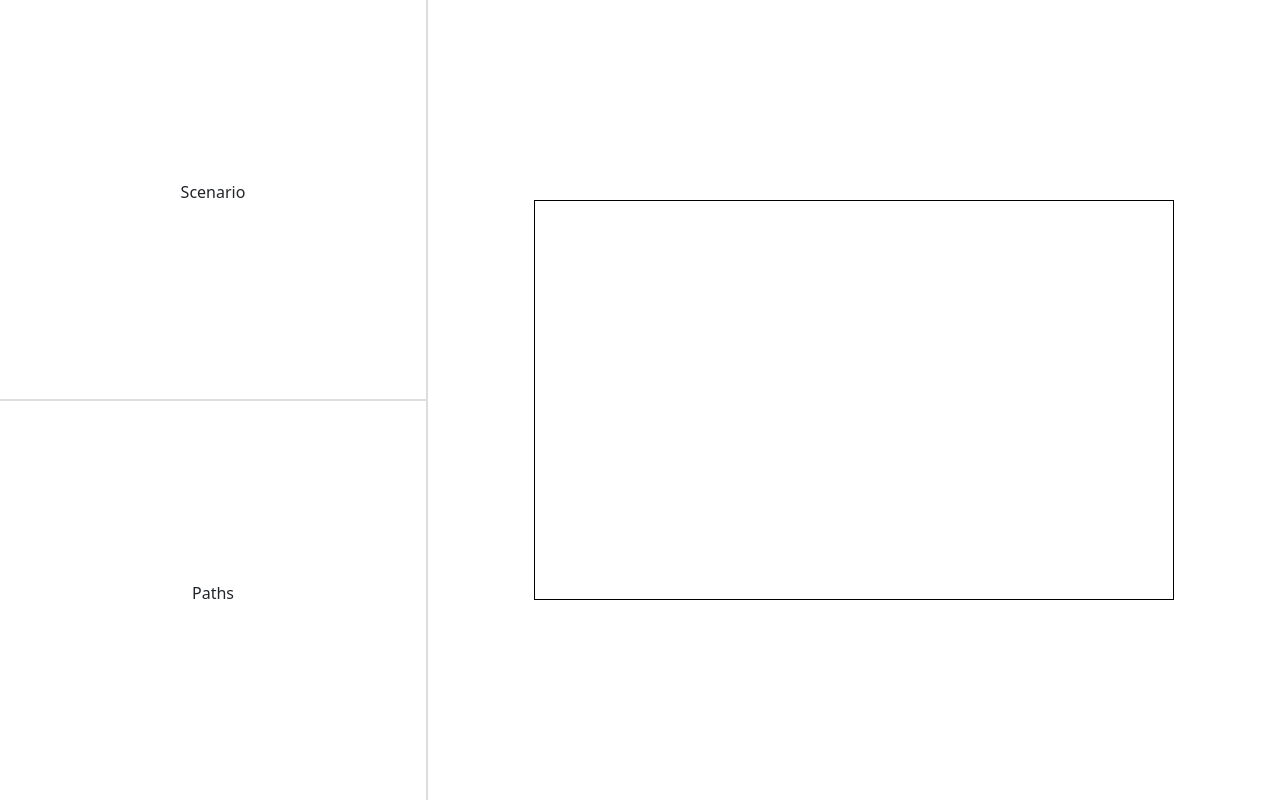
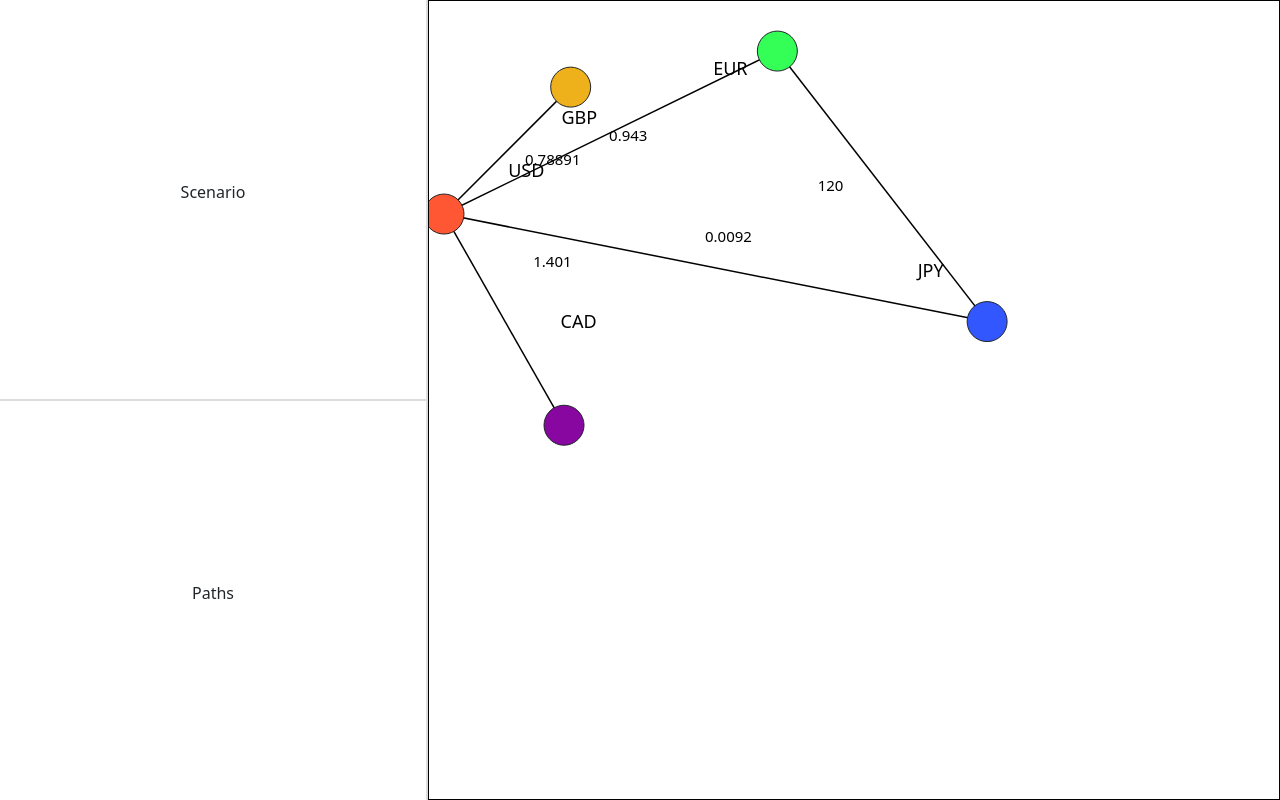
Before and after one commit to PabloTabilo/forex-market-opportunities, a React (Vite) app: page / in a window 1280 px wide. Built offline with nearby package versions, Linux system fonts and the light colour scheme.

Commit message:
feat: MVC for graph part

```diff
--- a/src/App.css
+++ b/src/App.css
@@ -8,6 +8,7 @@
     flex-direction: column;
     flex: 1;
     border-right: 2px solid #ddd;
+    width: 25%;
 }
 
 .scenario-container{
@@ -30,4 +31,5 @@
     display: flex;
     justify-content: center;
     align-items: center;
+    width: 75%;
 }
--- a/src/components/Area.tsx
+++ b/src/components/Area.tsx
@@ -1,132 +1,30 @@
-import * as d3 from "d3";
-import { useEffect, useRef, useState } from "react";
+import React, { useEffect, useRef, useState } from "react";
+import GraphController from "../controllers/GraphController";
 
-function Area(){
-  const [nodes, setNodes] = useState<{ x: number; y: number; id : number }[]>([]);
-  const [edges, setEdges] = useState<{ source: number; target: number }[]>([]);
-  const [selectedNodes, setSelectedNodes] = useState<number[]>([]); // Track selected nodes for edges
-
-  const svgRef = useRef<SVGSVGElement>(null);
-
-  const nodes_radius : number = 20;
+const Area: React.FC = () => {
+  const containerRef = useRef<HTMLDivElement>(null);
+  const [dimensions, setDimensions] = useState({ width: 640, height: 400 });
 
   useEffect(() => {
-    if (!svgRef.current) return;
+    if (!containerRef.current) return;
 
-    // Initialize the simulation with collision detection
-    const simulation = d3
-      .forceSimulation(nodes)
-      .force("charge", d3.forceManyBody().strength(-5))
-      .force(
-        "collision",
-        d3.forceCollide().radius(() => nodes_radius)
-      )
-      .on("tick", () => {
-        d3.select(svgRef.current)
-          .selectAll("circle")
-          .data(nodes)
-          .attr("cx", (d) => d.x)
-          .attr("cy", (d) => d.y);
+    // Resize observer to track dimensions of the container
+    const resizeObserver = new ResizeObserver((entries) => {
+      const entry = entries[0];
+      const { width, height } = entry.contentRect;
+      setDimensions({ width, height });
+    });
 
-        d3.select(svgRef.current)
-          .selectAll("line")
-          .data(edges)
-          .attr("x1", (d) => nodes.find((n) => n.id === d.source)?.x || 0)
-          .attr("y1", (d) => nodes.find((n) => n.id === d.source)?.y || 0)
-          .attr("x2", (d) => nodes.find((n) => n.id === d.target)?.x || 0)
-          .attr("y2", (d) => nodes.find((n) => n.id === d.target)?.y || 0);
-      });
+    resizeObserver.observe(containerRef.current);
 
-    return () => simulation.stop();
-  }, [nodes, edges]);
-
-  useEffect(() => {
-    if (!svgRef.current) return;
-
-    const svg = d3.select(svgRef.current);
-
-    // Drag event handlers
-    const drag = d3
-      .drag<SVGCircleElement, { x: number; y: number }>()
-      .on("start", (event, d) => {
-        d3.select(event.sourceEvent.target).attr("stroke", "red");
-      })
-      .on("drag", (event, d) => {
-        d.x = event.x;
-        d.y = event.y;
-        setNodes([...nodes]); // Update state to trigger re-render
-      })
-      .on("end", (event, d) => {
-        d3.select(event.sourceEvent.target).attr("stroke", "currentColor");
-      });
-
-    svg
-      .selectAll("circle")
-      .data(nodes)
-      .join("circle")
-      .attr("r", nodes_radius)
-      .attr("fill", "white")
-      .attr("stroke", "currentColor")
-      .call(drag); // Attach drag behavior
-  }, [nodes]);
-
-  const handleClick = (event: React.MouseEvent) => {
-    const [x, y] = d3.pointer(event, svgRef.current);
-
-    // Check if a node already exists at the clicked position
-    const clickedNode = nodes.find(
-      (node) => Math.hypot(node.x - x, node.y - y) < nodes_radius
-    );
-
-    if (clickedNode) {
-      // Add node to selectedNodes
-      setSelectedNodes((prev) => {
-        const newSelectedNodes = [...prev, clickedNode.id];
-        if (newSelectedNodes.length === 2) {
-          // Create an edge when two nodes are selected
-          setEdges([...edges, { source: newSelectedNodes[0], target: newSelectedNodes[1] }]);
-          return []; // Reset selectedNodes
-        }
-        return newSelectedNodes;
-      });
-    } else {
-      // Create a new node if no existing node is clicked
-      setNodes([...nodes, { x, y, id: nodes.length }]);
-    }
-  };
+    return () => resizeObserver.disconnect();
+  }, []);
 
   return (
-    <div>
-      <svg
-        ref={svgRef}
-        width={640}
-        height={400}
-        onClick={handleClick} // Node creation is now tied to clicks
-        style={{ border: "1px solid black" }}
-      >
-        {/* Render edges */}
-        <g>
-          {edges.map((edge, i) => (
-            <line
-              key={i}
-              stroke="black"
-              strokeWidth="1.5"
-              x1={nodes.find((n) => n.id === edge.source)?.x || 0}
-              y1={nodes.find((n) => n.id === edge.source)?.y || 0}
-              x2={nodes.find((n) => n.id === edge.target)?.x || 0}
-              y2={nodes.find((n) => n.id === edge.target)?.y || 0}
-            />
-          ))}
-        </g>
-        {/* Render nodes */}
-        <g fill="white" stroke="currentColor" strokeWidth="1.5">
-          {nodes.map((node, i) => (
-            <circle key={i} cx={node.x} cy={node.y} r={nodes_radius} />
-          ))}
-        </g>
-      </svg>
+    <div ref={containerRef} style={{ width: "100%", height: "100%" }}>
+      <GraphController width={dimensions.width} height={dimensions.height} />
     </div>
   );
-}
+};
 
 export default Area;
--- /dev/null
+++ b/src/components/GraphView.tsx
@@ -0,0 +1,118 @@
+import * as d3 from "d3";
+import React, {useEffect, useRef} from "react";
+import { Node, Edge } from "../models/GraphModel";
+
+
+
+interface GraphViewProps {
+  nodes: Node[];
+  edges: Edge[];
+  onNodeClick: (nodeId: number) => void;
+  width: number;
+  height: number;
+  mousePosition: { x: number; y: number };
+}
+
+const GraphView: React.FC<GraphViewProps> = ({ nodes, edges, onNodeClick, width, height, mousePosition }) => {
+  const nodeRadius = 20;
+  const svgRef = useRef<SVGSVGElement>(null);
+
+  useEffect(() => {
+    if (!svgRef.current) return;
+
+    // Initialize the simulation with collision detection
+    const simulation = d3
+      .forceSimulation(nodes)
+      .force("charge", d3.forceManyBody().strength(-100))
+      .force(
+        "collision",
+        d3.forceCollide().radius(() => nodeRadius)
+      )
+      .on("tick", () => {
+        d3.select(svgRef.current)
+          .selectAll("circle")
+          .data(nodes)
+          .attr("cx", (d) => d.x)
+          .attr("cy", (d) => d.y);
+
+        d3.select(svgRef.current)
+          .selectAll("line")
+          .data(edges)
+          .attr("x1", (d) => nodes.find((n) => n.id === d.source)?.x || 0)
+          .attr("y1", (d) => nodes.find((n) => n.id === d.source)?.y || 0)
+          .attr("x2", (d) => nodes.find((n) => n.id === d.target)?.x || 0)
+          .attr("y2", (d) => nodes.find((n) => n.id === d.target)?.y || 0);
+      });
+
+    return () => simulation.stop();
+  }, [nodes, edges]);
+
+  return (
+    <svg
+    ref={svgRef}
+    width={width}
+    height={height}
+    style={{ border: "1px solid black" }}>
+      {/* Render edges */}
+      <g>
+        {edges.map((edge, i) => {
+          const source = nodes.find((node) => node.id === edge.source);
+          const target = nodes.find((node) => node.id === edge.target);
+          const formattedLabel = parseFloat(edge.label);
+          return (
+            source &&
+            target && (
+              <g key={i}>
+                <line
+                  x1={source.x}
+                  y1={source.y}
+                  x2={target.x}
+                  y2={target.y}
+                  stroke="black"
+                  strokeWidth="1.5"
+                />
+                {/* Edge label */}
+                <text
+                  x={(source.x + target.x) / 2}
+                  y={(source.y + target.y) / 2 - 10}
+                  textAnchor="middle"
+                  fontSize="15px"
+                  fill="black"
+                >
+                  {formattedLabel}
+                </text>
+              </g>
+            )
+          );
+        })}
+      </g>
+      {/* Render nodes */}
+      <g>
+        {nodes.map((node) => (
+          <g key={node.id}>
+            <circle
+              cx={node.x}
+              cy={node.y}
+              r={nodeRadius}
+              fill={node.color}
+              stroke="currentColor"
+              onClick={() => onNodeClick(node.id)}
+            />
+            {/* Node label */}
+            <text
+              x={node.x}
+              y={node.y - nodeRadius - 5}
+              textAnchor="middle"
+              fontSize="18px"
+              fill="black"
+            >
+              {node.label}
+            </text>
+          </g>
+        ))}
+      </g>
+    </svg>
+  );
+};
+
+export default GraphView;
--- /dev/null
+++ b/src/controllers/GraphController.tsx
@@ -0,0 +1,67 @@
+import React, { useState } from "react";
+import GraphView from "../components/GraphView";
+import { GraphModel, Node, Edge } from "../models/GraphModel";
+
+interface GraphControllerProps {
+  width: number;
+  height: number;
+}
+
+// we can start with USD
+const initialNodes: Node[] = [
+  { id: 0, x: 100, y: 200, label: "USD", color: "#FF5733" },
+  { id: 1, x: 300, y: 100, label: "EUR", color: "#33FF57" },
+  { id: 2, x: 500, y: 300, label: "JPY", color: "#3357FF" },
+  { id: 3, x: 150, y: 150, label: "GBP", color : `#${Math.floor(Math.random() * 16777215).toString(16)}`},
+  { id: 4, x: 150, y: 350, label: "CAD", color : `#${Math.floor(Math.random() * 16777215).toString(16)}`},
+];
+
+const initialEdges: Edge[] = [
+  { source: 0, target: 1, label: "0.943" },
+  { source: 0, target: 3, label: "0.78891" },
+  { source: 0, target: 4, label: "1.401" },
+  { source: 1, target: 2, label: "120" },
+  { source: 2, target: 0, label: "0.0092" },
+];
+
+const GraphController: React.FC<GraphControllerProps> = ({ width, height }) => {
+  const [graph] = useState(new GraphModel(initialNodes, initialEdges));
+  const [selectedNodes, setSelectedNodes] = useState<number[]>([]);
+  const [mousePosition, setMousePosition] = useState({ x: 0, y: 0 });
+
+  const handleNodeClick = (nodeId: number) => {
+    setSelectedNodes((prev) => {
+      const newSelected = [...prev, nodeId];
+      if (newSelected.length === 2) {
+        const [source, target] = newSelected;
+        const label = prompt("Enter exchange rate:") || "";
+        graph.addEdge(source, target, label);
+        setSelectedNodes([]);
+      }
+      return newSelected;
+    });
+  };
+
+  const handleMouseMove = (event: React.MouseEvent) => {
+    const rect = (event.target as SVGSVGElement).getBoundingClientRect();
+    setMousePosition({
+      x: event.clientX - rect.left,
+      y: event.clientY - rect.top,
+    });
+  };
+
+  return (
+    <div onMouseMove={handleMouseMove}>
+      <GraphView
+        nodes={graph.getNodes()}
+        edges={graph.getEdges()}
+        onNodeClick={handleNodeClick}
+        width={width}
+        height={height}
+        mousePosition={mousePosition}
+      />
+    </div>
+  );
+};
+
+export default GraphController;
--- /dev/null
+++ b/src/models/GraphModel.ts
@@ -0,0 +1,45 @@
+export interface Node {
+    id: number;
+    x: number;
+    y: number;
+    label: string;
+    color: string;
+  }
+
+  export interface Edge {
+    source: number;
+    target: number;
+    label: string; // Exchange rate
+  }
+
+  export class GraphModel {
+    nodes: Node[] = [];
+    edges: Edge[] = [];
+
+    constructor(initialNodes: Node[], initialEdges: Edge[]) {
+      this.nodes = initialNodes;
+      this.edges = initialEdges;
+    }
+
+    addNode(x: number, y: number, label: string): void {
+      const id = this.nodes.length;
+      const color = this.getRandomColor();
+      this.nodes.push({ id, x, y, label, color });
+    }
+
+    addEdge(sourceId: number, targetId: number, label: string): void {
+      this.edges.push({ source: sourceId, target: targetId, label });
+    }
+
+    getNodes(): Node[] {
+      return this.nodes;
+    }
+
+    getEdges(): Edge[] {
+      return this.edges;
+    }
+
+    private getRandomColor(): string {
+      return `#${Math.floor(Math.random() * 16777215).toString(16)}`; // Random hex color
+    }
+  }
```
